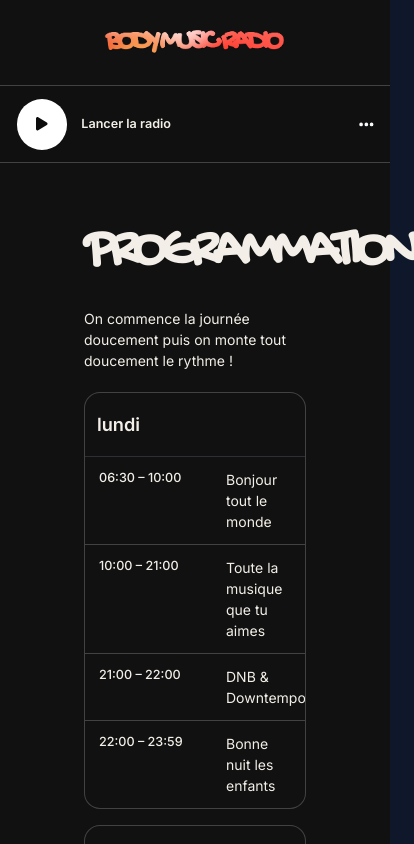
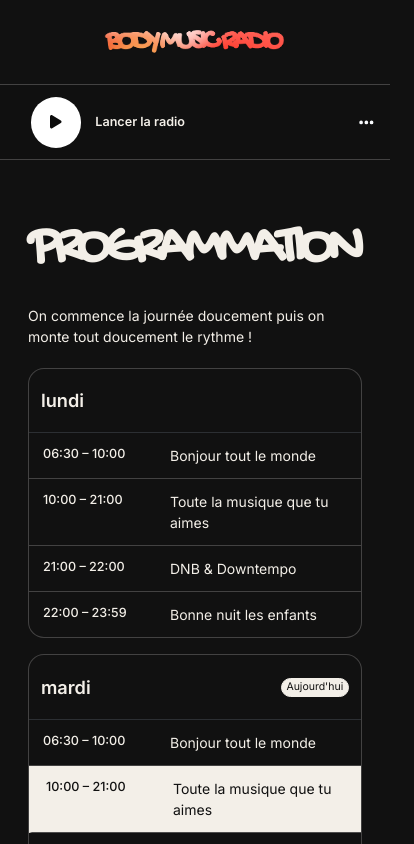
Before and after one commit to niprobin/body-music-vue, a Vue app: page /schedule in a window 390 px wide. Shown: the top 844 px of the page, 414 px wide, since content can reach past the window. Built offline with nearby package versions, Linux system fonts and the light colour scheme; no server answers.

Commit message:
getting good

```diff
--- a/src/pages/Home.vue
+++ b/src/pages/Home.vue
@@ -199,7 +199,7 @@
 
 .home-loading {
   text-align: center;
-  color: #94a3b8;
+  color: #f3efe8;
   padding: 2rem 1rem;
 }
 
@@ -230,11 +230,19 @@
 }
 
 @media (max-width: 700px) {
+
+  p {font-size:1.1rem;}
+
+  .home {
+    padding:0rem 2rem;
+    margin:0;
+    width:100%;
+  }
+
   .home-content {
-    flex-direction: column;
-    text-align: center;
-    align-items: start;
-    padding-top:2rem;
+    padding:0;
+    margin:0;
+    width:100%;
   }
 
   .home-text {
@@ -252,7 +260,10 @@
   .featured-album {
     flex-direction: column;
     align-items: center;
-    padding:4rem 1rem;
+    padding:4rem 2rem;
+    margin:0;
+    width:100%;
+    text-align:center;
   }
 
   .featured-cover img {
@@ -262,16 +273,11 @@
 
   .featured-info {
     align-items: center;
-    text-align: center;
   }
 
   .featured-meta {
     flex-direction: column;
     gap:0;
   }
-
-  .featured-text p {
-    text-align: center;
-  }
 }
 </style>
--- a/src/pages/LastSongs.vue
+++ b/src/pages/LastSongs.vue
@@ -149,6 +149,13 @@
 }
 
 @media (max-width: 640px) {
+
+  .last-songs {
+  max-width: 100%;
+  margin: 2rem auto;
+  padding:0rem 2rem;
+}
+
   .history-item {
     grid-template-columns: 75px 1fr;
     grid-template-rows: auto auto;
--- a/src/pages/Schedule.vue
+++ b/src/pages/Schedule.vue
@@ -146,6 +146,13 @@
 }
 
 @media (max-width: 640px) {
+
+  .schedule-page {
+  max-width: 100%;
+  margin: 2rem auto;
+  padding:0rem 2rem;
+}
+
   .schedule-item {
     grid-template-columns: 120px 1fr;
     gap: 0.5rem;
--- a/src/style.css
+++ b/src/style.css
@@ -1,9 +1,13 @@
 @import url('https://fonts.googleapis.com/css2?family=Inter:wght@300;400;500;600&display=swap');
 @import url('https://fonts.googleapis.com/css2?family=Gochi+Hand&display=swap');
 
+* {
+  box-sizing: border-box;
+}
+
 :root {
-  color: #f8fafc;
-  background-color: #0f172a;
+  color: #f3efe8;
+  background-color: #111;
 }
 
 html {
@@ -13,7 +17,7 @@
 body {
   margin: 0;
   min-height: 100%;
-  background-color: #0f172a;
+  background-color: #111;
   color: #f3efe8;
   font-family: 'Inter', system-ui, -apple-system, BlinkMacSystemFont, 'Segoe UI', sans-serif;
   font-size: 1rem;
```
